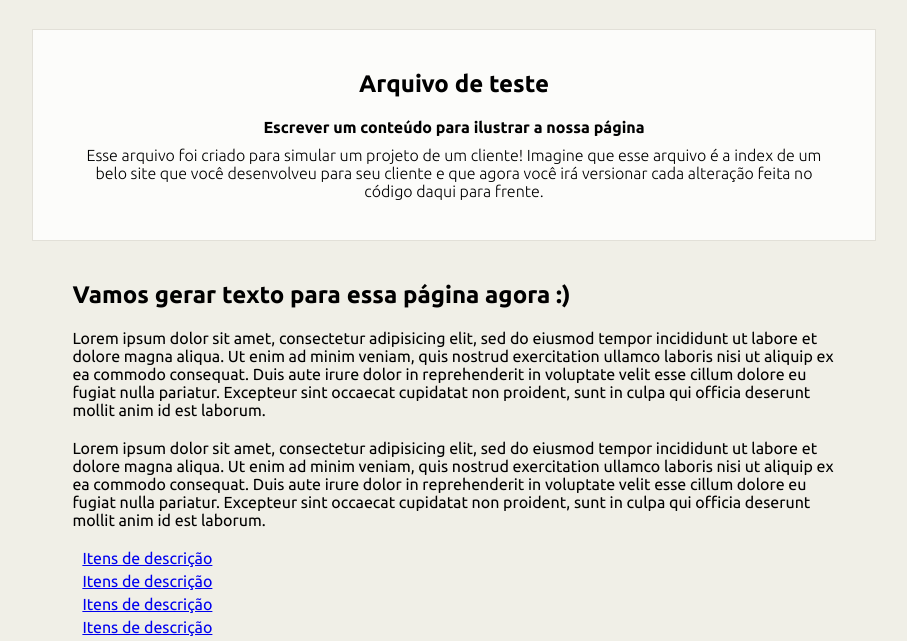
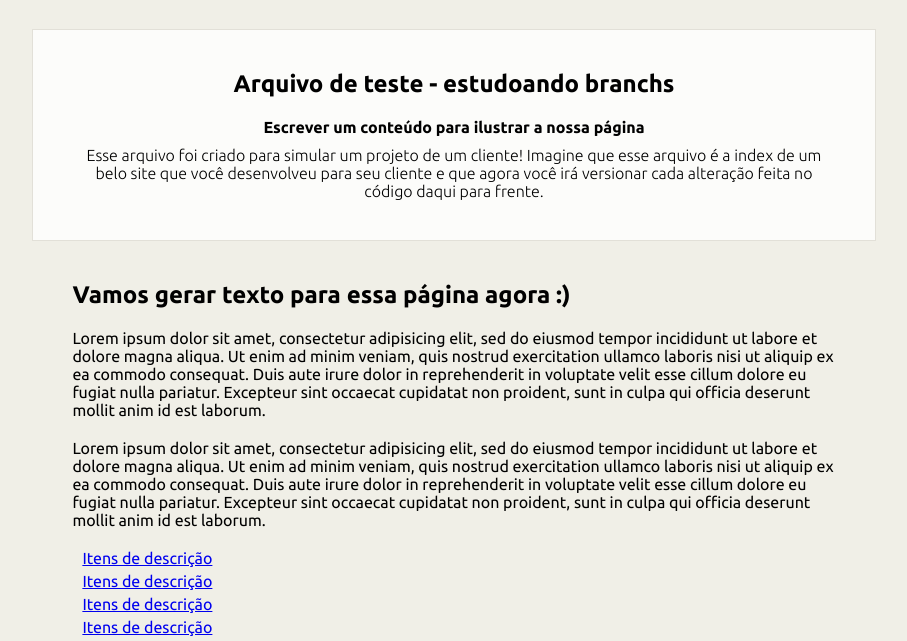
Before and after one commit to interactivemonkey/CLI_GITWORKFLOW, a plain HTML site: page index.html in a window 1280 px wide. Shown: the part 154-795 px from the top of the page, without its empty margins (186-1093 px from the left). Drawn offline with Linux system fonts and the light colour scheme.

Commit message:
Alteração do Titulo Principal

```diff
--- a/index.html
+++ b/index.html
@@ -18,7 +18,7 @@
 
 		<article class="main_article">
 			<header>
-				<h2>Arquivo de teste</h2>
+				<h2>Arquivo de teste - estudoando branchs</h2>
 				<p class="tagline">Escrever um conteúdo para ilustrar a nossa página</p>
 			</header>
 			<p>Esse arquivo foi criado para simular um projeto de um cliente! Imagine que esse arquivo é a index de um belo site que você desenvolveu para seu cliente e que agora você irá versionar cada alteração feita no código daqui para frente.</p>
```
